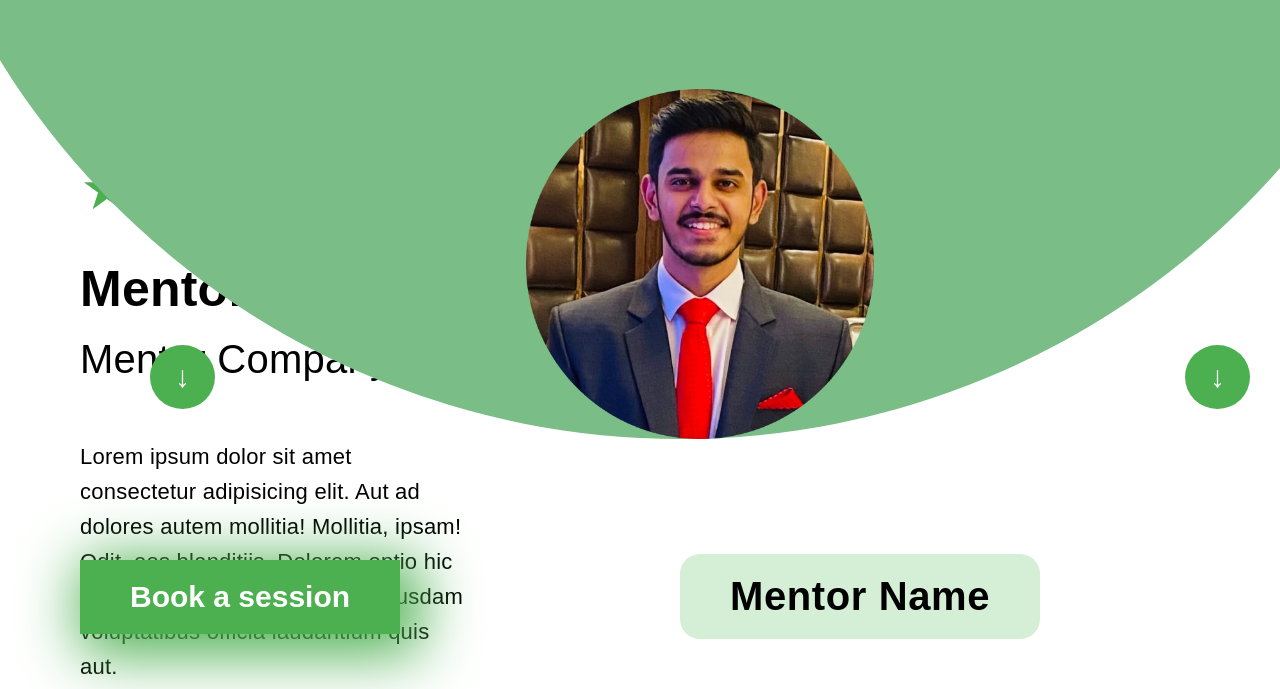
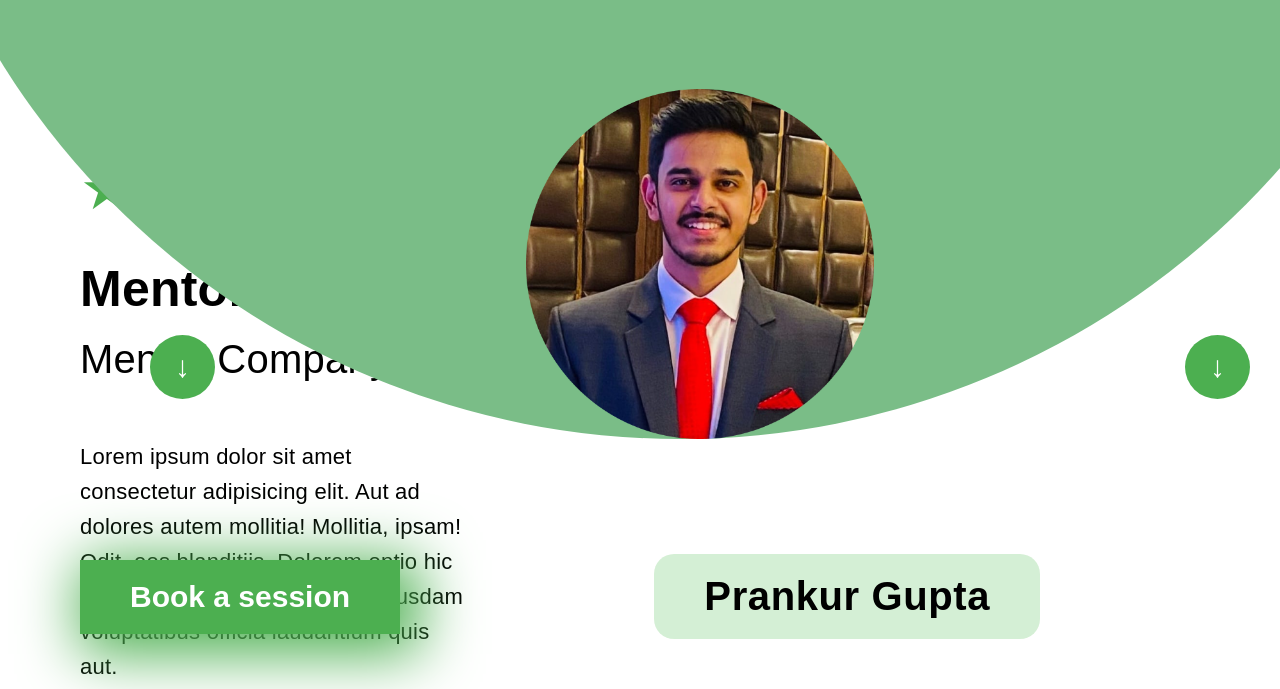
Before and after one commit to ayechico21/mentor-card, a React (Vite) app: page / in a window 1280 px wide. Shown: the part 111-800 px from the top of the page. Built offline with nearby package versions, Linux system fonts and the light colour scheme.

Commit message:
setup mentor navigation

```diff
--- a/index.html
+++ b/index.html
@@ -2,9 +2,7 @@
 <html lang="en">
   <head>
     <meta charset="UTF-8" />
-    <link rel="icon" type="image/svg+xml" href="/vite.svg" />
     <meta name="viewport" content="width=device-width, initial-scale=1.0" />
-    <title>Vite + React</title>
   </head>
   <body>
     <div id="root"></div>
--- a/src/App.css
+++ b/src/App.css
@@ -95,7 +95,7 @@ body {
   border-radius: 50%;
   font-size: 30px;
   padding: 15px 25px;
-  margin-bottom: 30px;
+  margin-bottom: 40px;
   box-shadow: none;
 }
 
--- a/src/App.jsx
+++ b/src/App.jsx
@@ -1,16 +1,20 @@
 import "./App.css";
+import React from "react";
+
 import CornerCircle from "./components/CornerCircle/CornerCircle";
 import Footer from "./components/Footer/Footer";
 import MentorInfo from "./components/MentorInfo/MentorInfo";
 import Navbar from "./components/Navbar/Navbar";
+import { mentors } from "./data";
 
 function App() {
+  const [index, setIndex] = React.useState(0);
   return (
     <div className="App">
       <CornerCircle />
-      <MentorInfo />
-      <Navbar />
-      <Footer />
+      <MentorInfo mentor={mentors[index]} />
+      <Navbar imgSrc={mentors[index].imgSrc} setIndex={setIndex} />
+      <Footer name={mentors[index].name} />
     </div>
   );
 }
--- a/src/components/Footer/Footer.jsx
+++ b/src/components/Footer/Footer.jsx
@@ -1,10 +1,10 @@
 import React from "react";
 
-function Footer() {
+function Footer({ name }) {
   return (
     <div className="footer">
       <button>Book a session</button>
-      <div className="mentor-name">Mentor Name</div>
+      <div className="mentor-name">{name}</div>
     </div>
   );
 }
--- a/src/components/Navbar/Navbar.jsx
+++ b/src/components/Navbar/Navbar.jsx
@@ -1,12 +1,28 @@
 import React from "react";
 
-function Navbar() {
-  const imgSrc = "src/assets/m5.png";
+function handleLeftClick(setIndex) {
+  setIndex((prev) => {
+    console.log(prev);
+    return prev == 0 ? 4 : prev - 1;
+  });
+}
+
+function handleRightClick(setIndex) {
+  setIndex((prev) => {
+    console.log(prev);
+    return prev == 4 ? 0 : prev + 1;
+  });
+}
+function Navbar({ imgSrc, setIndex }) {
   return (
     <div className="navbar">
-      <button className="nav-btn">↓</button>
+      <button className="nav-btn" onClick={() => handleLeftClick(setIndex)}>
+        ↓
+      </button>
       <img src={imgSrc} alt="mentor pic" className="nav-pic" />
-      <button className="nav-btn">↓</button>
+      <button className="nav-btn" onClick={() => handleRightClick(setIndex)}>
+        ↓
+      </button>
     </div>
   );
 }
--- /dev/null
+++ b/src/data.js
@@ -0,0 +1,37 @@
+export const mentors = [
+  {
+    name: "Prankur Gupta",
+    company: "SDE @ Amazon",
+    bio: "I am Prankur Gupta, I am working as a Software Development Engineer at Amazon. I can guide you throughout your preparation phase. Trust me when I tell you this I know the exact recipe to crack the coding interview rounds of top companies for the SDE role.",
+    rating: 4.9,
+    imgSrc: "src/assets/m5.png",
+  },
+  {
+    name: "Saurav Pal",
+    company: "SDE-2 @ Amazon",
+    bio: "I am a Senior Software Developer American Express. Have been passionately solving Leetcode, HackerRank, Codechef, Codeforces problems, and enthusiastically solving problems with the analysis of space.",
+    rating: 5,
+    imgSrc: "src/assets/m4.png",
+  },
+  {
+    name: "Saumya Singh",
+    company: "Software Engineer @Red Hat",
+    bio: "Engineer @RedHat | Program Manager'20 @GirlScript | GHCI Scholar | International Open Source Award finalist by Red Hat | Winner SIH, 21U21 Award | Google Connect Winner'19 | Mentor GCI",
+    rating: 5,
+    imgSrc: "src/assets/m3.png",
+  },
+  {
+    name: "Keshav Bathla",
+    company: "SDE-1 @Groww",
+    bio: "A curious learner, on a way to become a kickass developer who writes Python, Java, Javascript and Go | Software Engineer @Groww | Ex-Software Engineer @Grofers | Tech Consultant | Freelancer | Open Source Developer | Coding Instructor",
+    rating: 5,
+    imgSrc: "src/assets/m2.png",
+  },
+  {
+    name: "Ankita",
+    company: "ML Engineer @Firework",
+    bio: "Working my way to build the world's future product. Machine Learning Engineer, Data and Technology Evangelist I breathe in developing software with intelligence. I have been involved with startups like DailyHunt, Firework Hq, MagilHub to build the AI end of their products. ",
+    rating: 5,
+    imgSrc: "src/assets/m1.png",
+  },
+];
```
